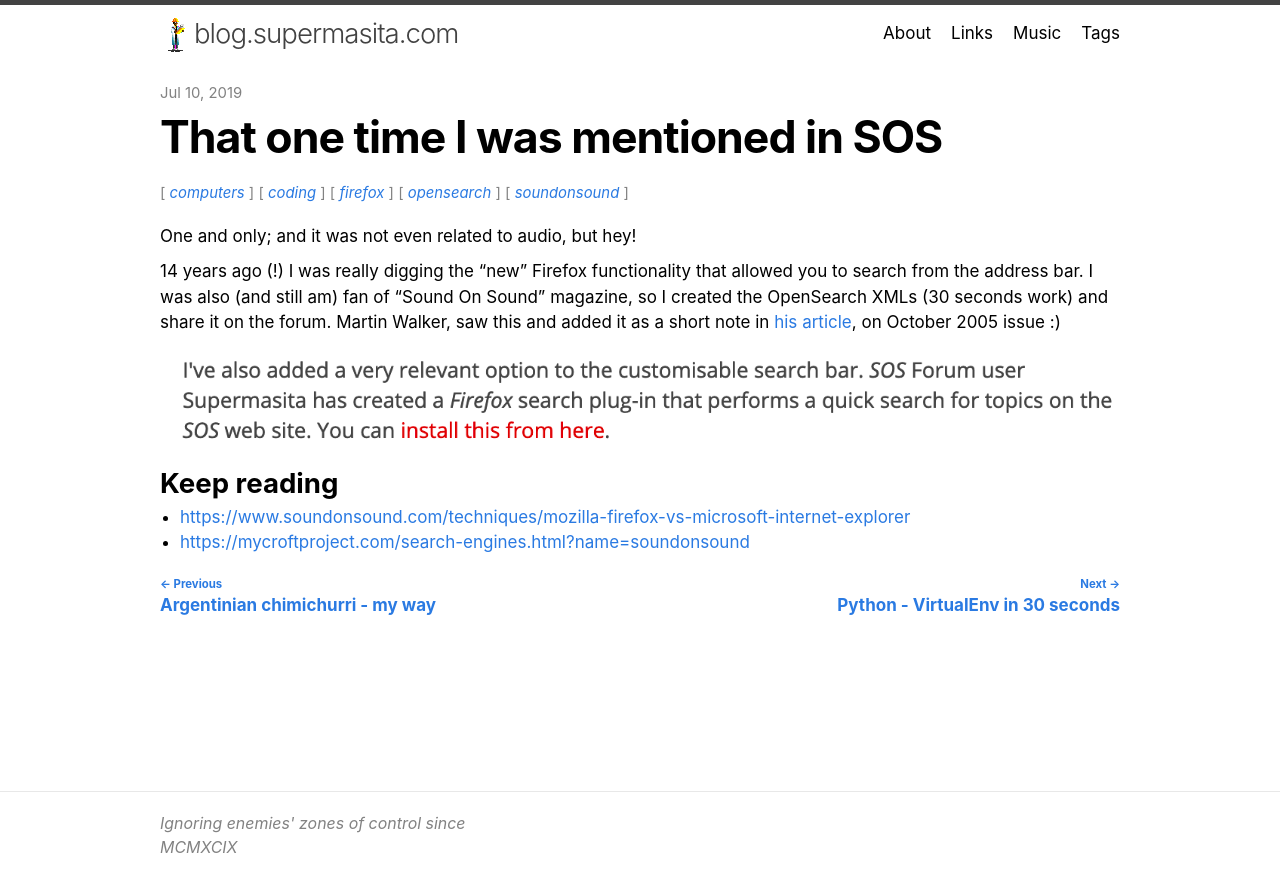
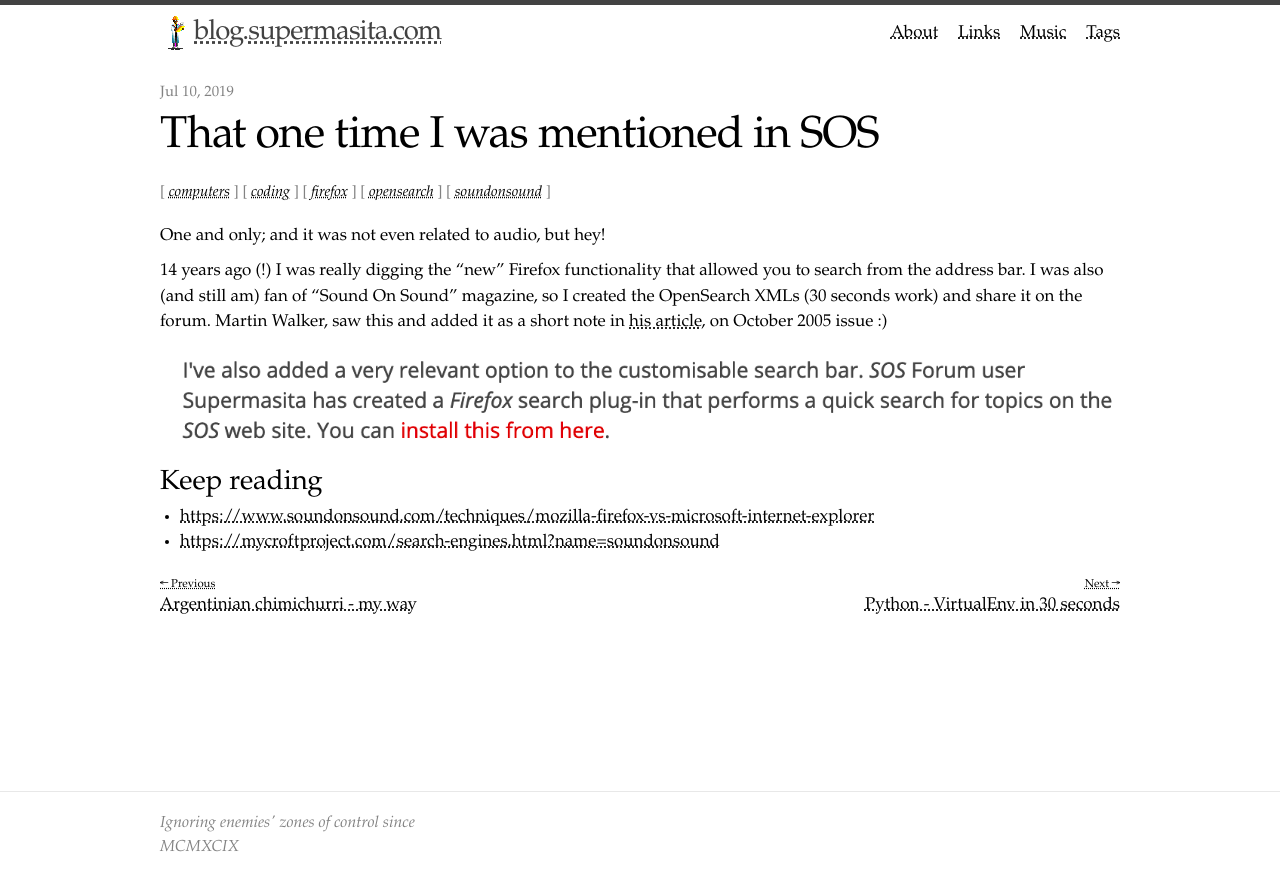
Before and after one commit to supermasita/blog.supermasita.com, a Jekyll site: the page built from _posts/2019-07-10-That_one_time_I_was_mentioned_in_SOS.markdown, in a window 1280 px wide. Shown: the top 892 px of the page. Built offline with Jekyll 4.4.1, drawn with Linux system fonts in a browser that asks for light colours.

Commit message:
style changes

```diff
--- a/_sass/minima.scss
+++ b/_sass/minima.scss
@@ -2,7 +2,8 @@
 
 // Define defaults for each variable.
 
-$base-font-family: -apple-system, BlinkMacSystemFont, "Segoe UI", Roboto, Helvetica, Arial, sans-serif, "Apple Color Emoji", "Segoe UI Emoji", "Segoe UI Symbol" !default;
+// $base-font-family: -apple-system, BlinkMacSystemFont, "Segoe UI", Roboto, Helvetica, Arial, sans-serif, "Apple Color Emoji", "Segoe UI Emoji", "Segoe UI Symbol" !default;
+$base-font-family: "Garamond", "Georgia", serif !default;
 $base-font-size:   17px !default;
 $base-font-weight: 400 !default;
 $small-font-size:  $base-font-size * 0.875 !default;
@@ -13,7 +14,8 @@
 
 $text-color:       #000 !default;
 $background-color: #fff !default;
-$brand-color:      #2a7ae2 !default;
+// $brand-color:      #2a7ae2 !default;
+$brand-color:      #000 !default;
 
 $grey-color:       #828282 !default;
 $grey-color-light: lighten($grey-color, 40%) !default;
--- a/_sass/minima/_base.scss
+++ b/_sass/minima/_base.scss
@@ -98,9 +98,9 @@
 /**
  * Headings
  */
-//h1, h2, h3, h4, h5, h6 {
-//  font-weight: $base-font-weight;
-//}
+h1, h2, h3, h4, h5, h6 {
+  font-weight: $base-font-weight;
+}
 
 
 
@@ -109,7 +109,7 @@
  */
 a {
   color: $brand-color;
-  text-decoration: none;
+  text-decoration: underline dotted;
 
   &:visited {
     color: darken($brand-color, 15%);
```
